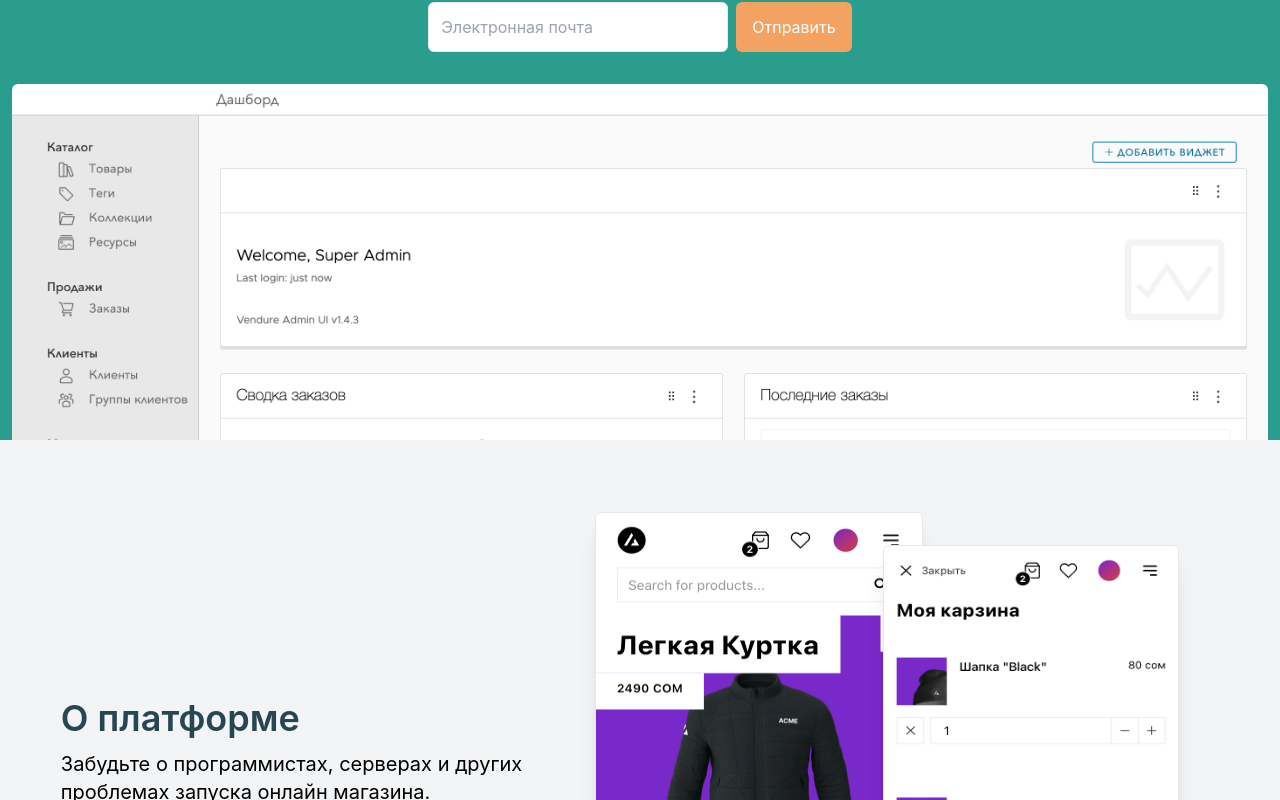
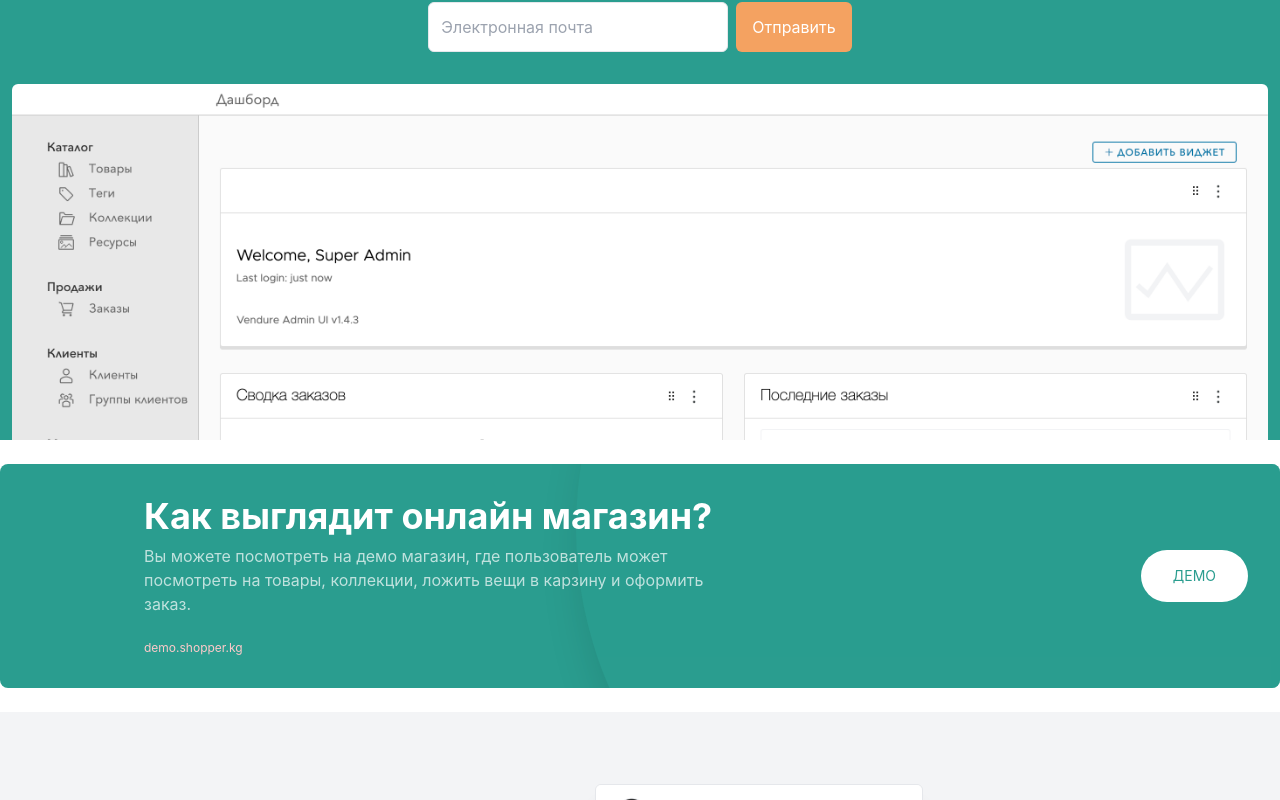
Before and after one commit to rem4ik4ever/shopper-public, a Next.js app: page / in a window 1280 px wide. Shown: the part 360-1160 px from the top of the page. Built offline with nearby package versions, Linux system fonts and the light colour scheme.

Commit message:
feat: include demo link and demo CTA section
Signed-off-by: Rem Kim <kim.rmi.93@gmail.com>

```diff
--- a/pages/index.tsx
+++ b/pages/index.tsx
@@ -2,6 +2,7 @@ import type { NextPage } from 'next';
 import Head from 'next/head';
 import { useRef } from 'react';
 import { AboutProduct } from 'src/public/AboutProduct';
+import { DemoCTA } from 'src/public/DemoCTA';
 import { Footer } from 'src/public/Footer';
 import { Hero } from 'src/public/Hero';
 import { InventoryManagement } from 'src/public/InventoryManagement';
@@ -64,6 +65,7 @@ const Home: NextPage = function () {
       </Head>
       <main>
         <Hero onNav={onNav} />
+        <DemoCTA />
         <div ref={aboutPlatformRef}>
           <AboutProduct />
         </div>
--- /dev/null
+++ b/src/public/DemoCTA.tsx
@@ -0,0 +1,38 @@
+export const DemoCTA = () => {
+  return (
+    <div className="container mx-auto">
+      <div className="rounded-lg bg-accent1 text-white p-8 my-6 flex flex-col md:flex-row space-between items-center justify-between relative overflow-hidden">
+        <div className="flex flex-col lg:ml-14 xl:ml-28 max-w-sm lg:max-w-xl z-10">
+          <h4 className="text-4xl text-center md:text-left font-bold text-white md:pb-2">
+            Как выглядит онлайн магазин?
+          </h4>
+          <p className="text-center md:text-left text-white opacity-70 md:pb-6">
+            Вы можете посмотреть на демо магазин, где пользователь может
+            посмотреть на товары, коллекции, ложить вещи в карзину и оформить
+            заказ.
+          </p>
+          <p className="text-xs text-red-200 hidden md:block">
+            <a href="https://demo.shopper.kg">demo.shopper.kg</a>
+          </p>
+        </div>
+
+        <div className="pt-8 md:pt-0 justify-center lg:ml-auto z-10">
+          <a
+            href="https://demo.shopper.kg"
+            target="_blank"
+            rel="noreferrer"
+            className="flex items-center px-8 py-4 text-center text-sm text-accent1 uppercase bg-white font-display rounded-full transition duration-200 hover:bg-accent2 hover:text-white"
+          >
+            <span>Демо</span>
+          </a>
+        </div>
+
+        <p className="pt-8 text-xs block md:hidden z-10 text-white">
+          <a href="https://demo.shopper.kg">demo.shopper.kg</a>
+        </p>
+
+        <div className="absolute bg-accent1 opacity-60 w-96 h-96 -top-10 -right-16 md:w-[800px] md:h-[800px] md:left-[45%] md:top-[-150%] rounded-full shadow-2xl z-0"></div>
+      </div>
+    </div>
+  );
+};
--- a/src/public/Hero.tsx
+++ b/src/public/Hero.tsx
@@ -46,13 +46,21 @@ export const Hero = ({ onNav }: HeroProps) => {
           </div>
         </Link>
         <nav className="text-white gap-4 hidden sm:flex items-center">
+          <a href="https://demo.shopper.kg" target="_blank" rel="noreferrer">
+            Демо магазин
+          </a>
           <Link href="/#" onClick={onNav('platform')}>
             О платформе
           </Link>
           <Link href="/#" onClick={onNav('management')}>
             Менеджмент
           </Link>
-          <a className="border-white border px-3 py-2 rounded-md " href="https://forms.gle/PL1B3cU7R7t8trHN9" target="_blank" rel="noreferrer">
+          <a
+            className="border-white border px-3 py-2 rounded-md "
+            href="https://forms.gle/PL1B3cU7R7t8trHN9"
+            target="_blank"
+            rel="noreferrer"
+          >
             Есть вопросы?
           </a>
         </nav>
@@ -84,7 +92,8 @@ export const Hero = ({ onNav }: HeroProps) => {
                 Заинтересованы?
               </div>
               <div className="text-gray-200 max-w-[450px] mx-auto my-2">
-                Оставьте свою почту и мы свяжемся с вами при запуске плюс месяц бесплатного пользования!
+                Оставьте свою почту и мы свяжемся с вами при запуске плюс месяц
+                бесплатного пользования!
               </div>
               <div className="flex flex-col sm:flex-row gap-2 justify-center">
                 <input
```
